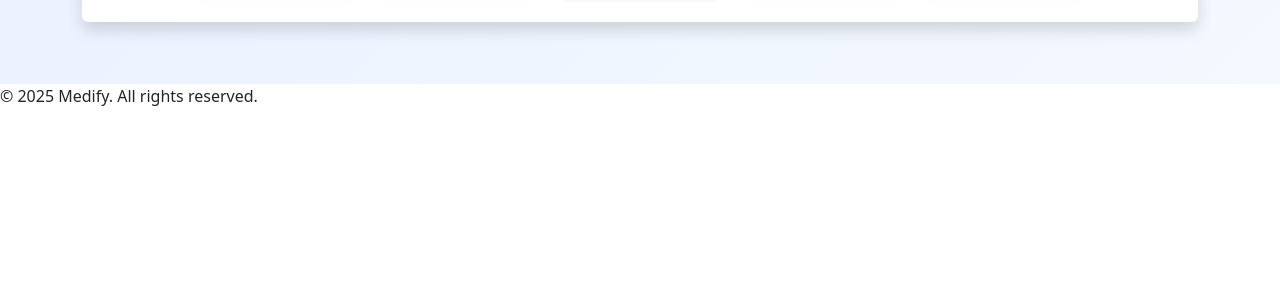
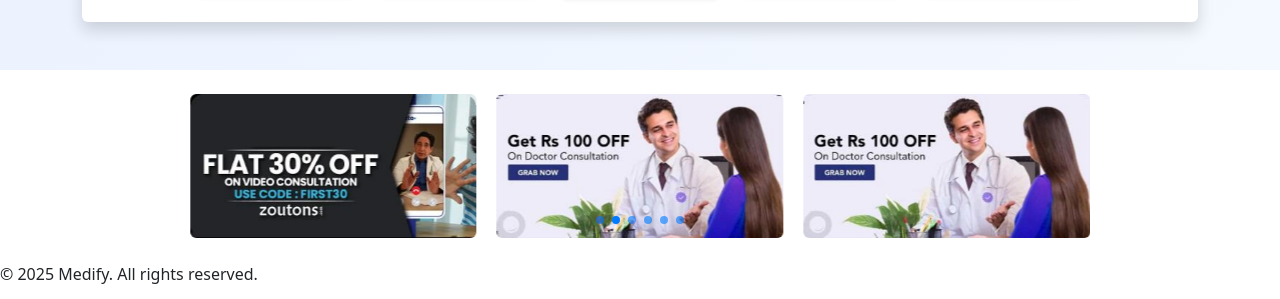
Before and after one commit to Hemavathylakisha/BUILDOUT_XMEDIFY_APP, a React (Vite) app: page / in a window 1280 px wide. Shown: the part 832-1131 px from the top of the page. Before the commit the page ends 956 px from the top, so only its background shows below. Built offline with nearby package versions, Linux system fonts and the light colour scheme; no server answers.

Commit message:
added swiper carousel

```diff
--- a/package.json
+++ b/package.json
@@ -15,7 +15,8 @@
     "bootstrap-icons": "^1.13.1",
     "react": "^19.1.0",
     "react-dom": "^19.1.0",
-    "react-router-dom": "^7.7.1"
+    "react-router-dom": "^7.7.1",
+    "swiper": "^11.2.10"
   },
   "devDependencies": {
     "@eslint/js": "^9.30.1",
--- a/src/Home/Home.jsx
+++ b/src/Home/Home.jsx
@@ -2,15 +2,15 @@
 import "bootstrap/dist/css/bootstrap.min.css";
 import heroImage from "../assets/hero_image.png";
 import SearchBar from "../components/SearchBar/SearchBar";
+import HeroSlider from "../components/HeroSlider/Heroslider";
 
 const Home = () => {
   return (
-
+   <>
     <div
       className="container-fluid py-5"
       style={{
         background: "linear-gradient(135deg, #E7F0FF, #E8F1FF78)",
-        minHeight: "100vh",
       }}
     >
 
@@ -44,7 +44,10 @@
         </div>
       </div>
       <SearchBar />
+
     </div>
+     <HeroSlider />
+    </>
   );
 };
 
--- /dev/null
+++ b/src/components/HeroSlider/HeroSlider.css
@@ -0,0 +1,25 @@
+.bg-white {
+  background-color: #ffffff !important;
+}
+
+.swapper-pagination {
+  width: 100px !important;
+  height: 10px;
+  background-color: #ddd;
+  margin: 0 auto;
+  border-radius: 10px;
+}
+.mySwiper {
+  width: 100%;
+  max-width: 900px;
+  margin: auto;
+}
+
+.swiper-pagination-bullet {
+  background-color: #007bff;
+  opacity: 0.6;
+}
+
+.swiper-pagination-bullet-active {
+  opacity: 1;
+}
--- /dev/null
+++ b/src/components/HeroSlider/Heroslider.jsx
@@ -0,0 +1,60 @@
+import React from "react";
+import "bootstrap/dist/css/bootstrap.min.css";
+import "swiper/css";
+import "swiper/css/pagination";
+import "./HeroSlider.css";
+
+import { Swiper, SwiperSlide } from "swiper/react";
+import { Pagination, Autoplay } from "swiper/modules";
+
+// Images
+import group10 from "../../assets/Group 10.jpg";
+import group11 from "../../assets/Group 11.jpg";
+import group12 from "../../assets/Group 12.jpg";
+import group13 from "../../assets/Group 10.jpg";
+import group14 from "../../assets/Group 11.jpg";
+import group15 from "../../assets/Group 12.jpg";
+
+const HeroSlider = () => {
+  const slides = [group10, group11, group12, group13, group14, group15];
+
+  return (
+    <div className="container-fluid bg-white py-4" >
+      <Swiper
+        modules={[Pagination, Autoplay]}
+        slidesPerView={3}
+        loop={true}
+        autoplay={{ delay: 3000 }}
+        pagination={{ clickable: true }}
+        breakpoints={{
+          320: {
+            slidesPerView: 1,
+            spaceBetween: 10,
+          },
+          576: {
+            slidesPerView: 2,
+            spaceBetween: 15,
+          },
+          768: {
+            slidesPerView: 3,
+            spaceBetween: 20,
+          },
+        }}
+        className="mySwiper"
+      >
+        {slides.map((img, index) => (
+          <SwiperSlide key={index}>
+            <img
+              src={img}
+              alt={`Slide ${index + 1}`}
+              className="img-fluid rounded d-block mx-auto"
+              style={{ maxHeight: "400px", objectFit: "cover" }}
+            />
+          </SwiperSlide>
+        ))}
+      </Swiper>
+    </div>
+  );
+};
+
+export default HeroSlider;
```
Also changed, not shown: 1 other file (tests, documents, lock files or other folders).
